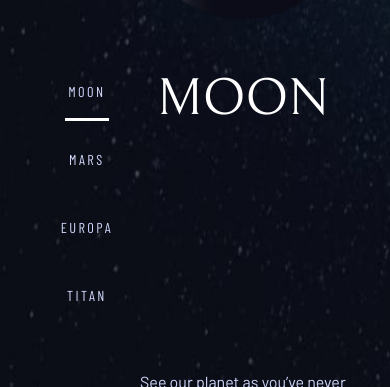
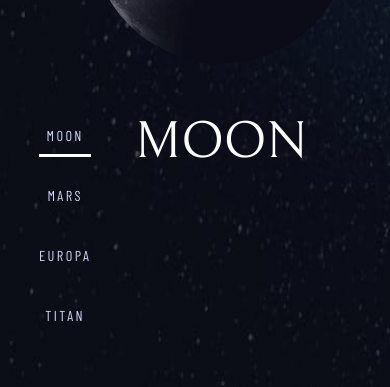
Before and after one commit to ozzy1136/space-tourism-website, a Next.js app: page /destination in a window 390 px wide. Shown: the part 727-1114 px from the top of the page. Built offline with nearby package versions, Linux system fonts and the light colour scheme.

Commit message:
Adjust styles for responsive desination tablist

```diff
--- a/components/DestinationTabs/index.module.css
+++ b/components/DestinationTabs/index.module.css
@@ -6,11 +6,11 @@
 
 .tabList {
 	grid-row-start: 2;
-	display: flex;
-	flex-wrap: wrap;
+	display: grid;
+	grid-template-columns: repeat(auto-fit, minmax(44px, auto));
 	justify-content: center;
-	column-gap: 1em;
-	row-gap: 1.5em;
+	column-gap: 1.5em;
+	row-gap: 1em;
 }
 
 .tabContentWrapper:not([hidden]) {
@@ -38,7 +38,7 @@
 	height: 3px;
 	position: absolute;
 	left: 0px;
-	bottom: -0.5em;
+	bottom: 0px;
 	background-color: rgb(var(--c-white));
 }
 
@@ -50,7 +50,7 @@
 		height: 3px;
 		position: absolute;
 		left: 0px;
-		bottom: -0.5em;
+		bottom: 0px;
 		background-color: rgba(var(--c-white), 0.5);
 	}
 }
```
